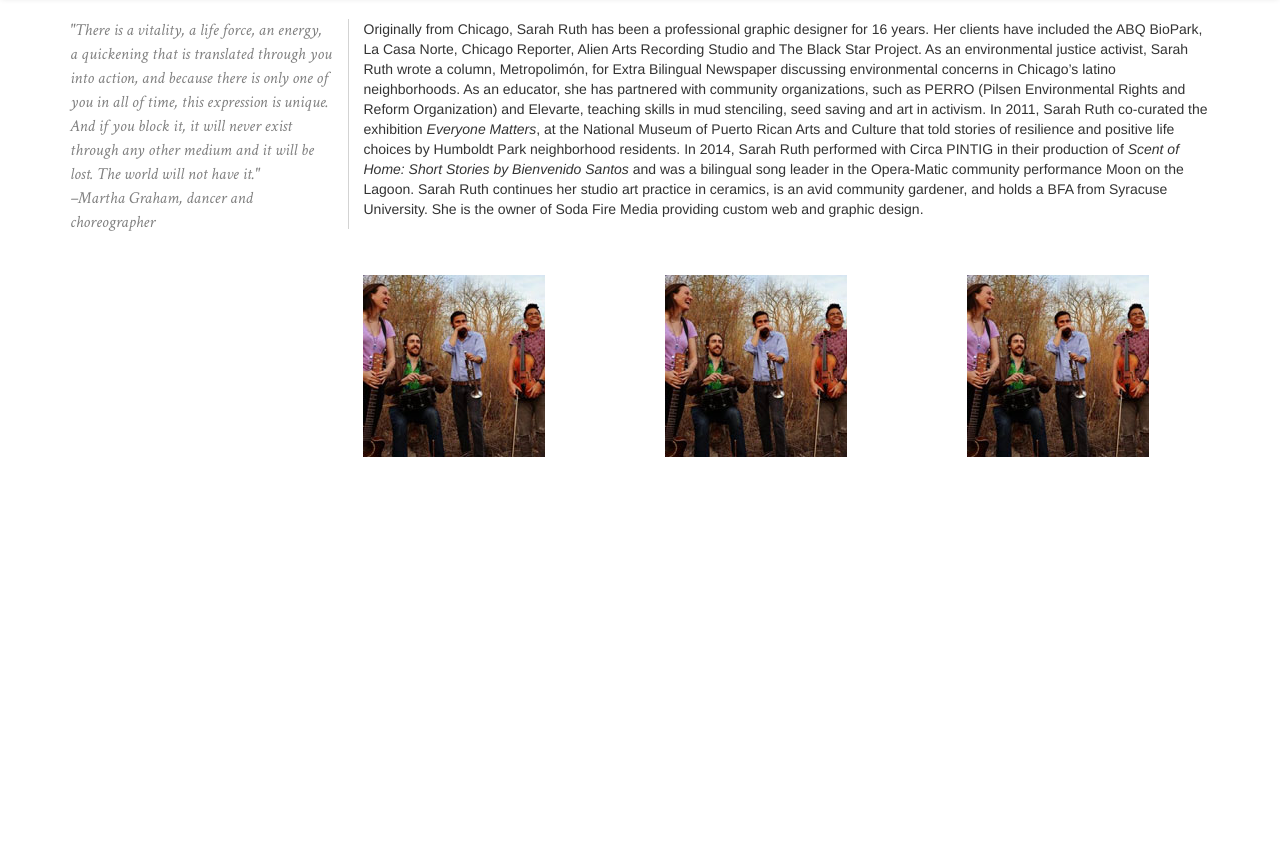
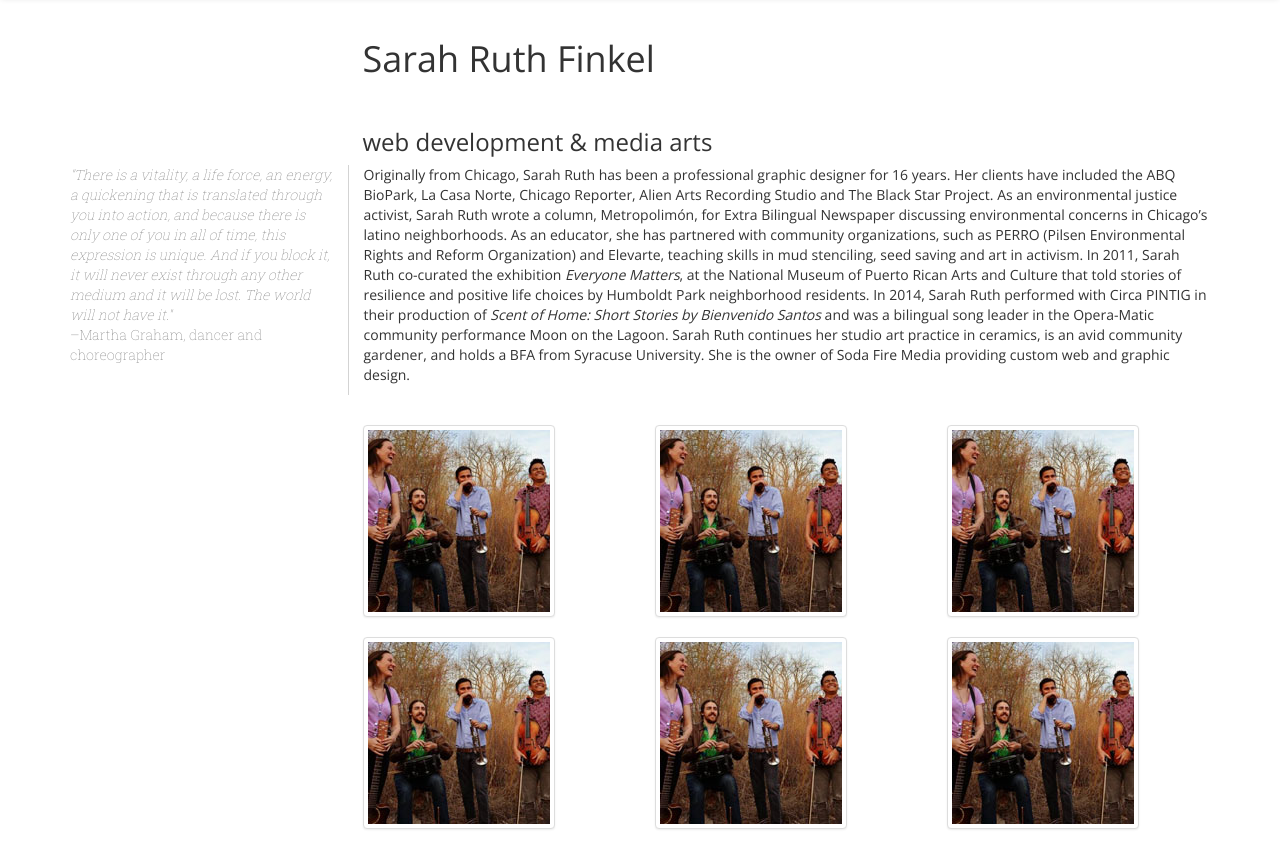
Before and after one commit to srfinkel/sarahruthfinkel-pwp, a PHP site: page / in a window 1280 px wide. Shown: the part 773-1622 px from the top of the page. Before the commit the page ends 1230 px from the top, so only its background shows below. Run offline with PHP 8.4, Linux system fonts and the light colour scheme; some libraries are stand-ins or nearby versions.

Commit message:
Updated the nav bar, js for swipebox (still not working), and fonts.

```diff
--- a/public_html/index.php
+++ b/public_html/index.php
@@ -21,7 +21,7 @@
 
 		<!-- Custom Stylesheet -->
 		<link rel="stylesheet" href="styles/styles.css" type="text/css"/>
-		<link href="https://fonts.googleapis.com/css?family=Crimson+Text:400i" rel="stylesheet">
+		<link href="https://fonts.googleapis.com/css?family=Open+Sans:300,400|Roboto+Slab:100" rel="stylesheet">
 
 		<!-- Swipebox CSS -->
 		<link rel="stylesheet" href="src/css/swipebox.css">
@@ -55,16 +55,11 @@
 						<video src="video/sample-vid.webm" type="video/webm" autoplay muted loop
 						</video>
 					</div>
-				</div>
-			</div>
-
 					<!-- put a fixed height on the video for mobile screen, split the difference at the md inside a media query put another fixed height one nav bar but just flip out the class. custom js file but in jQuery syntax. -->
 					<nav class="navbar navbar-default">
-				<div class="container-fluid">
 							<!-- Brand and toggle get grouped for better mobile display -->
 							<div class="navbar-header">
-						<button type="button" class="navbar-toggle collapsed" data-toggle="collapse"
-								  data-target="#bs-example-navbar-collapse-1" aria-expanded="false">
+								<button type="button" class="navbar-toggle collapsed" data-toggle="collapse" data-target="#bs-example-navbar-collapse-1" aria-expanded="false">
 									<span class="sr-only">Toggle navigation</span>
 									<span class="icon-bar"></span>
 									<span class="icon-bar"></span>
@@ -76,7 +71,7 @@
 							<div class="collapse navbar-collapse" id="bs-example-navbar-collapse-1">
 								<ul class="nav navbar-nav">
 									<li class="active"><a href="#">Sarah Ruth Finkel <span class="sr-only">(current)</span></a></li>
-							<li><a href="#">Portfolio</a></li>
+									<li><a href="#gallery">Portfolio</a></li>
 									<form class="navbar-form navbar-left">
 										<div class="form-group">
 											<input type="text" class="form-control" placeholder="Search">
@@ -87,32 +82,23 @@
 						</div><!-- /.container-fluid -->
 					</nav>
 				</div>
+			</div>
 		</header>
 		<main>
 			<div class="container">
 				<div class="row">
+					<div class="col-xs-12 col-xs-offset-0 col-md-9 col-md-offset-3">
+						<h1>Sarah Ruth Finkel</h1><br>
+						<h3>web development & media arts</h3>
+					</div>
+				</div>
+				<div class="row">
 					<div class="col-xs-12 col-md-3">
-						<p class="serif">
-							<em>"There is a vitality, a life force, an energy, a quickening that is translated through you
-								into action, and because there is only one of you in all of time, this expression is unique. And
-								if you block it, it will never exist through any other medium and it will be lost. The world
-								will not have it." </em><br>–Martha Graham, dancer and choreographer</p>
+						<p class="quote">
+							<em>"There is a vitality, a life force, an energy, a quickening that is translated through you into action, and because there is only one of you in all of time, this expression is unique. And if you block it, it will never exist through any other medium and it will be lost. The world will not have it." </em><br>–Martha Graham, dancer and choreographer</p>
 					</div>
 					<div class="col-xs-12 col-md-9" id="bio">
-						<p>Originally from Chicago, Sarah Ruth has been a professional graphic designer for 16 years. Her
-							clients have included the ABQ BioPark, La Casa Norte, Chicago Reporter, Alien Arts Recording Studio
-							and The Black Star Project. As an environmental justice activist, Sarah Ruth wrote a column,
-							Metropolimón, for Extra Bilingual Newspaper discussing environmental concerns in Chicago’s latino
-							neighborhoods. As an educator, she has partnered with community organizations, such as PERRO
-							(Pilsen Environmental Rights and Reform Organization) and Elevarte, teaching skills in mud
-							stenciling, seed saving and art in activism. In 2011, Sarah Ruth co-curated the exhibition <em>Everyone
-								Matters</em>, at the National Museum of Puerto Rican Arts and Culture that told stories of
-							resilience and positive life choices by Humboldt Park neighborhood residents. In 2014, Sarah Ruth
-							performed with Circa PINTIG in their production of <em>Scent of Home: Short Stories by Bienvenido
-								Santos</em> and was a bilingual song leader in the Opera-Matic community performance Moon on the
-							Lagoon. Sarah Ruth continues her studio art practice in ceramics, is an avid community gardener,
-							and holds a BFA from Syracuse University. She is the owner of Soda Fire Media providing custom web
-							and graphic design.</p>
+						<p>Originally from Chicago, Sarah Ruth has been a professional graphic designer for 16 years. Her clients have included the ABQ BioPark, La Casa Norte, Chicago Reporter, Alien Arts Recording Studio and The Black Star Project. As an environmental justice activist, Sarah Ruth wrote a column, Metropolimón, for Extra Bilingual Newspaper discussing environmental concerns in Chicago’s latino neighborhoods. As an educator, she has partnered with community organizations, such as PERRO (Pilsen Environmental Rights and Reform Organization) and Elevarte, teaching skills in mud stenciling, seed saving and art in activism. In 2011, Sarah Ruth co-curated the exhibition <em>Everyone Matters</em>, at the National Museum of Puerto Rican Arts and Culture that told stories of resilience and positive life choices by Humboldt Park neighborhood residents. In 2014, Sarah Ruth performed with Circa PINTIG in their production of <em>Scent of Home: Short Stories by Bienvenido Santos</em> and was a bilingual song leader in the Opera-Matic community performance Moon on the Lagoon. Sarah Ruth continues her studio art practice in ceramics, is an avid community gardener, and holds a BFA from Syracuse University. She is the owner of Soda Fire Media providing custom web and graphic design.</p>
 					</div>
 				</div>
 			</div>
@@ -120,21 +106,19 @@
 				<div class="row">
 					<div class="col-xs-12 col-xs-offset-0 col-md-9 col-md-offset-3">
 						<div class="row">
-							<div class="clearfix visible-xs-block">
-								<div class="col-xs-4 col-xs-offset-0 col-md-4"><a href="images/port-lg-eib1.jpg" class="swipebox" title="Managed Squarespace Site for Eileen & the In-Betweens"><img src="images/port-sm-eib1.jpg" alt="portfolio-image"></a>
+							<div class="col-xs-4 col-xs-offset-0 col-md-4"><a href="images/port-lg-eib1.jpg" class="swipebox" title="Managed Squarespace Site for Eileen & the In-Betweens"><img src="images/port-sm-eib1.jpg" class="thumbnail" alt="portfolio-image"></a>
 							</div>
-								<div class="col-xs-4 col-xs-offset-0 col-md-4"><a href="images/port-lg-eib1.jpg" class="swipebox" title="Managed Squarespace Site for Eileen & the In-Betweens"><img src="images/port-sm-eib1.jpg" alt="portfolio-image"></a>
+							<div class="col-xs-4 col-xs-offset-0 col-md-4"><a href="images/port-lg-eib1.jpg" class="swipebox" title="Managed Squarespace Site for Eileen & the In-Betweens"><img src="images/port-sm-eib1.jpg" class="thumbnail" alt="portfolio-image"></a>
 							</div>
-								<div class="col-xs-4 col-xs-offset-0 col-md-4"><a href="images/port-lg-eib1.jpg" class="swipebox" title="Managed Squarespace Site for Eileen & the In-Betweens"><img src="images/port-sm-eib1.jpg" alt="portfolio-image"></a>
+							<div class="col-xs-4 col-xs-offset-0 col-md-4"><a href="images/port-lg-eib1.jpg" class="swipebox" title="Managed Squarespace Site for Eileen & the In-Betweens"><img src="images/port-sm-eib1.jpg" class="thumbnail" alt="portfolio-image"></a>
 							</div>
 						</div>
 						<div class="row">
-								<div class="col-xs-4 col-xs-offset-0 col-md-4"><a href="images/port-lg-eib1.jpg" class="swipebox" title="Managed Squarespace Site for Eileen & the In-Betweens"><img src="images/port-sm-eib1.jpg" alt="portfolio-image"></a>
+							<div class="col-xs-4 col-xs-offset-0 col-md-4"><a href="images/port-lg-eib1.jpg" class="swipebox" title="Managed Squarespace Site for Eileen & the In-Betweens"><img src="images/port-sm-eib1.jpg" class="thumbnail" alt="portfolio-image"></a>
 							</div>
-								<div class="col-xs-4 col-xs-offset-0 col-md-4"><a href="images/port-lg-eib1.jpg" class="swipebox" title="Managed Squarespace Site for Eileen & the In-Betweens"><img src="images/port-sm-eib1.jpg" alt="portfolio-image"></a>
+							<div class="col-xs-4 col-xs-offset-0 col-md-4"><a href="images/port-lg-eib1.jpg" class="swipebox" title="Managed Squarespace Site for Eileen & the In-Betweens"><img src="images/port-sm-eib1.jpg" class="thumbnail" alt="portfolio-image"></a>
 							</div>
-								<div class="col-xs-4 col-xs-offset-0 col-md-4"><a href="images/port-lg-eib1.jpg" class="swipebox" title="Managed Squarespace Site for Eileen & the In-Betweens"><img src="images/port-sm-eib1.jpg" alt="portfolio-image"></a>
-								</div>
+							<div class="col-xs-4 col-xs-offset-0 col-md-4"><a href="images/port-lg-eib1.jpg" class="swipebox" title="Managed Squarespace Site for Eileen & the In-Betweens"><img src="images/port-sm-eib1.jpg" class="thumbnail" alt="portfolio-image"></a>
 							</div>
 						</div>
 					</div>
@@ -142,6 +126,4 @@
 			</div>
 		</main>
 	</body>
-
-
 </html>
--- a/public_html/styles/styles.css
+++ b/public_html/styles/styles.css
@@ -1,10 +1,22 @@
-.serif {
-	font-family: 'Crimson Text', serif;
-	font-size: larger;
+h1 {
+	font-family: 'Open Sans', sans-serif;
+}
+
+h3 {
+	font-family: 'Open Sans', serif;
+}
+
+.embed-responsive embed-responsive-16by9 {
+	@media:
+
+}
+.quote {
+	font-family: 'Roboto Slab', serif;
 	color: grey;
 }
 
 #bio {
+	font-family: 'Open Sans', sans-serif;
 	border-left-style: solid;
 	border-width: thin;
 	border-color: lightgray;
@@ -14,7 +26,6 @@
 	padding-top: 30px;
 }
 
-.swipebox {
-	padding: 15px;
-	overflow: hidden;
+.thumbnail {
+	max-width: 100%;
 }
```
Also changed, not shown: public_html/src/js/script.js (+7 -7 lines). Lines whose indentation alone changed are shown as unchanged.
